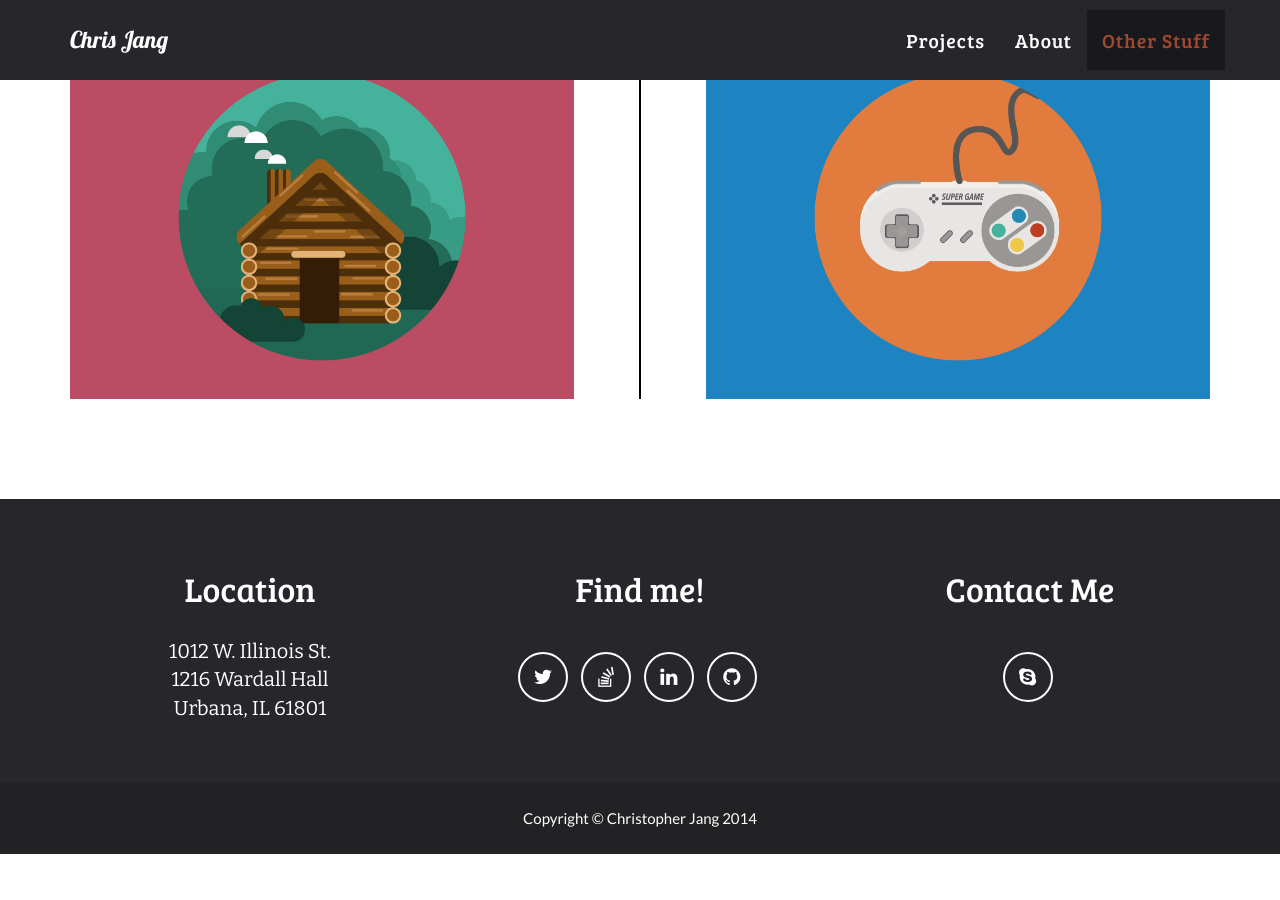
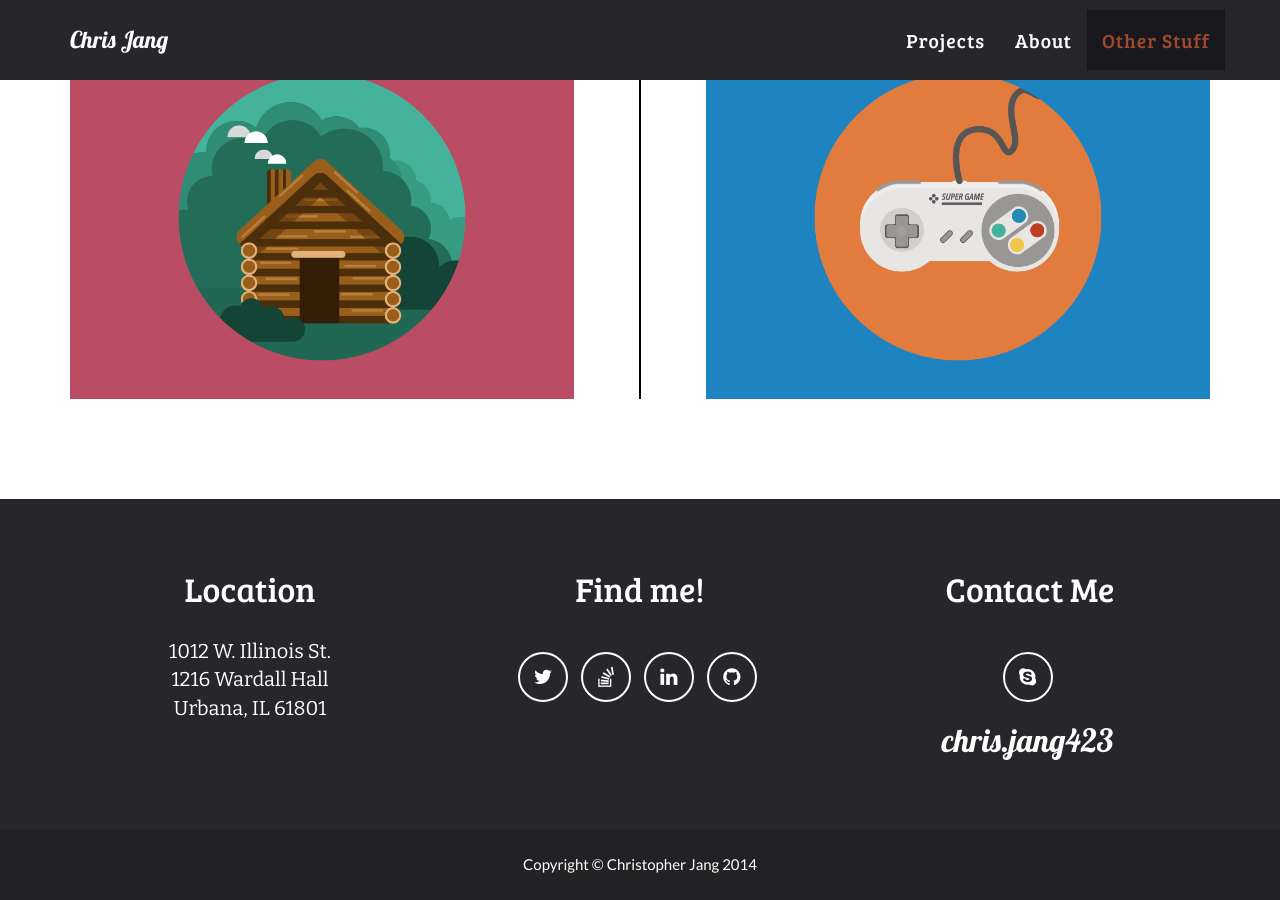
Before and after one commit to cjang5/cjang5.github.io, a Jekyll site: the page built from index.html, in a window 1280 px wide and 900 px high, scrolled down 2260 px. Built offline with Jekyll 4.4.1, drawn with Linux system fonts in a browser that asks for light colours; before the commit the page ends 3114 px from its top, so only the background shows below that.

Commit message:
Added skype handle

```diff
--- a/_includes/footer.html
+++ b/_includes/footer.html
@@ -29,6 +29,7 @@
 				<a href="#" class="btn-social btn-outline">
 				    <i class="fa fa-skype fa-fw"></i>
 				</a>
+				<h2> chris.jang423 </h2>
 			    </li>
 			</ul
                     </div>
```
